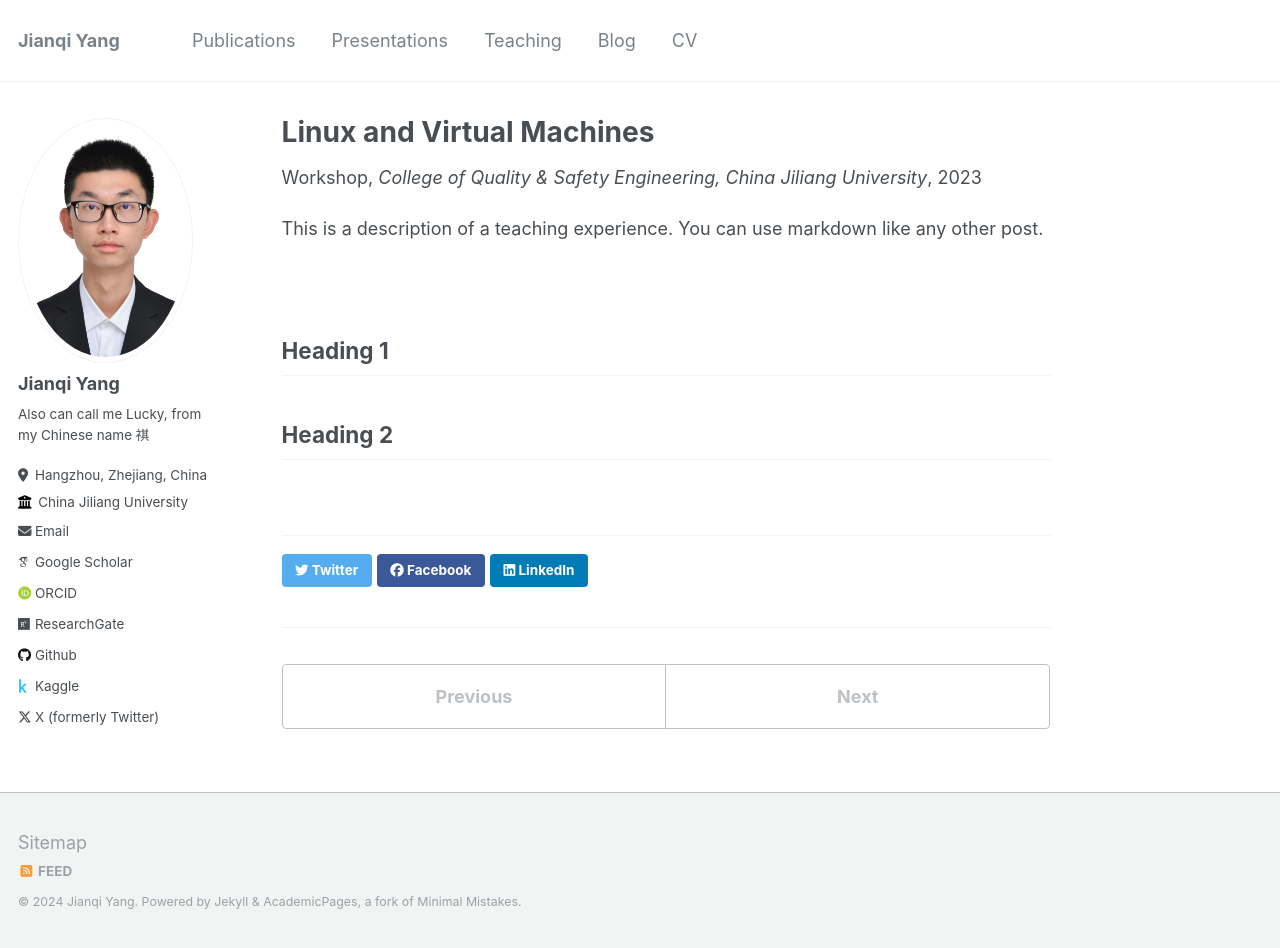
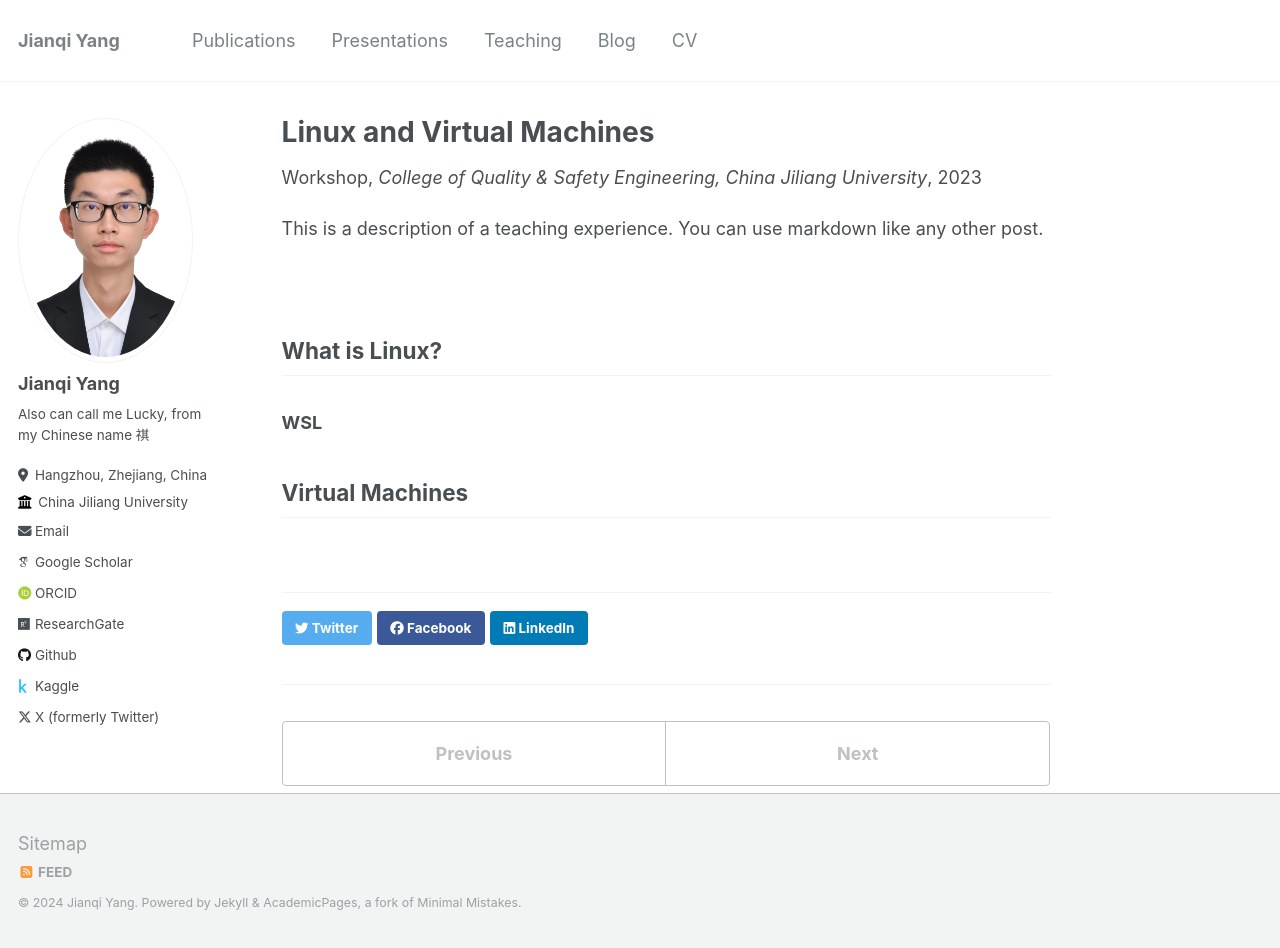
Before and after one commit to thinkswhat/thinkswhat.github.io, a Jekyll site: the page built from _teaching/LVM.md, in a window 1280 px wide and 948 px high. Built offline with Jekyll 4.4.1, drawn with Linux system fonts in a browser that asks for light colours; some web fonts are replaced.

Commit message:
更新 LVM.md

```diff
--- a/_teaching/LVM.md
+++ b/_teaching/LVM.md
@@ -12,6 +12,8 @@ This is a description of a teaching experience. You can use markdown like any ot
 
 <br>
 
-## Heading 1
+## What is Linux?
 
-## Heading 2
+### WSL
+
+## Virtual Machines
```
Also changed, not shown: other parts of _teaching/LVM.md (+1 -1 lines).
